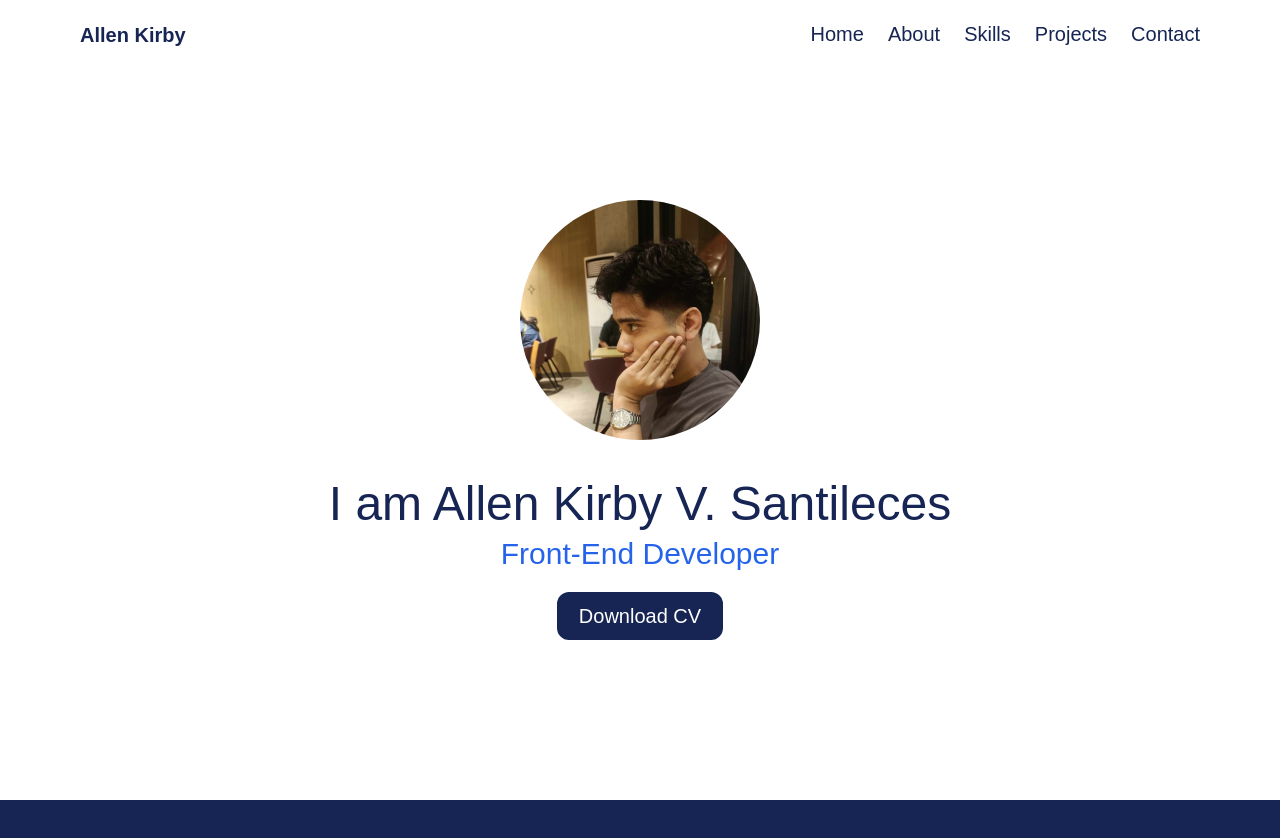
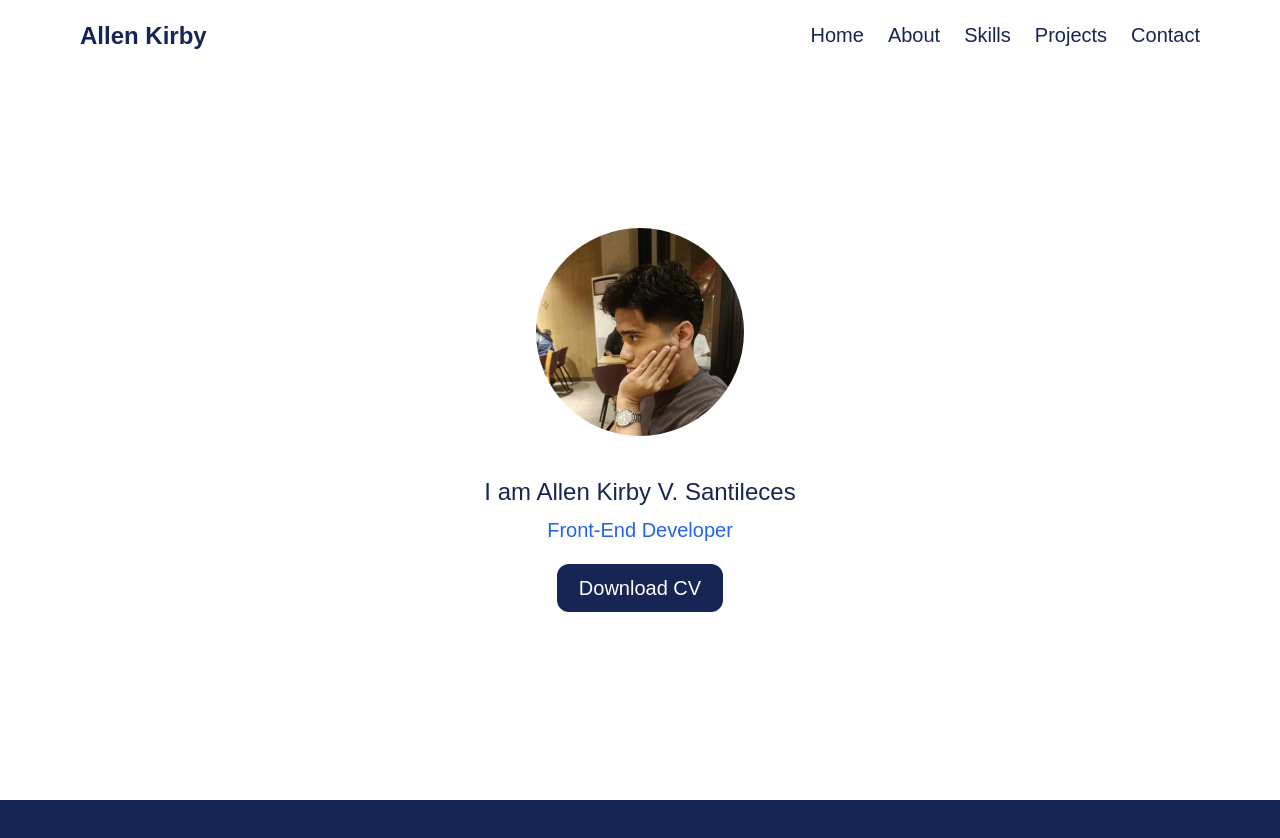
Before and after one commit to AllenKirby/Personal-Website, a React (Vite) app: page / in a window 1280 px wide. Shown: the top 838 px of the page. Built offline with nearby package versions, Linux system fonts and the light colour scheme.

Commit message:
adjusted home font

```diff
--- a/src/components/home.jsx
+++ b/src/components/home.jsx
@@ -13,11 +13,11 @@ const Home = () =>{
             <article className="w-auto h-auto flex items-center justify-start p-10" data-aos="fade-up">
                 <div>
                     <figure className="w-full h-auto flex justify-center items-center p-10">
-                        <div className="md:w-60 md:h-60 w-40 h-40 bg-gray-950 rounded-full bg-myself bg-cover transition-all duration-300"></div>
+                        <div className="md:w-52 md:h-52 w-40 h-40 bg-gray-950 rounded-full bg-myself bg-cover transition-all duration-300"></div>
                     </figure>
                     <div className="text-center">
-                        <p className="md:text-5xl text-3xl font-normal text-blue-950 font-poppins transition-all duration-300">I am Allen Kirby V. Santileces</p>
-                        <p className="md:text-3xl text-xl font-poppins mt-2 text-blue-600 transition-all duration-300">Front-End Developer</p>
+                        <p className="md:text-2xl text-3xl font-normal text-blue-950 font-poppins transition-all duration-300">I am Allen Kirby V. Santileces</p>
+                        <p className="md:text-xl text-xl font-poppins mt-2 text-blue-600 transition-all duration-300">Front-End Developer</p>
                         <button className="text-xl bg-blue-950 font-poppins p-2 px-5 rounded-xl border-2 border-blue-950 text-white ease-in duration-300 hover:text-blue-950 hover:bg-white mt-5">Download CV</button>
                     </div>
                 </div>
--- a/src/components/navbar.jsx
+++ b/src/components/navbar.jsx
@@ -52,7 +52,7 @@ const Navbar = ()=>{
     return(
         <header className={`fixed top-0 left-0 w-full h-auto flex justify-between z-50 lg:py-5 px-20 py-4 ${scrolling ? 'bg-blue-950' : ''}`}>
             <div className="flex items-center flex-1" data-aos="fade-right">
-                <p className={`text-xl font-semibold text-blue-950 font-poppins ${scrolling ? 'text-white' : ''}`}>Allen Kirby</p>
+                <p className={`text-2xl font-semibold text-blue-950 font-poppins ${scrolling ? 'text-white' : ''}`}>Allen Kirby</p>
             </div>
             <nav className="lg:flex md:flex flex-1 lg: items-center justify-end hidden" data-aos="fade-left">
                 <div className='flex-10'>
```
